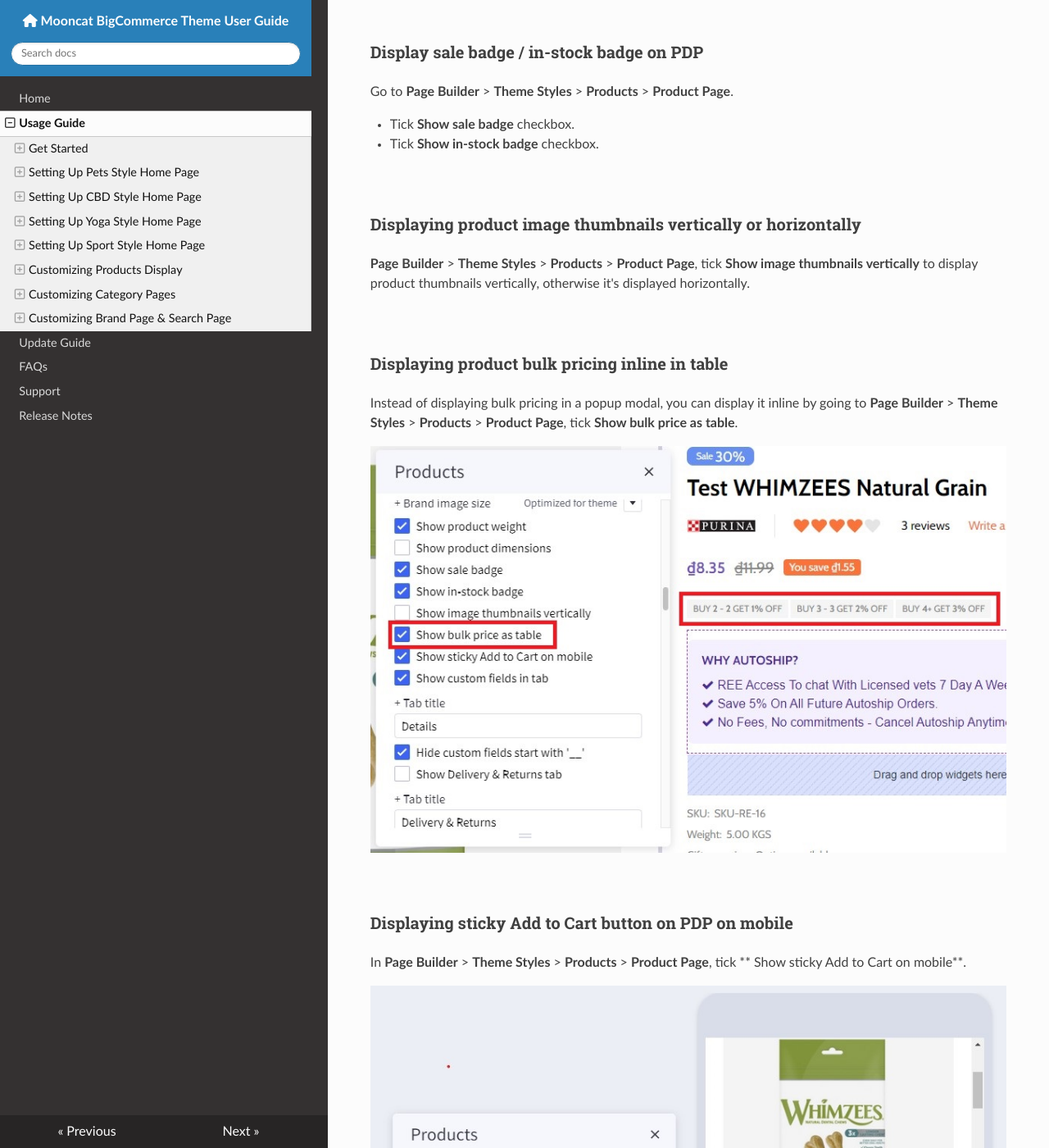
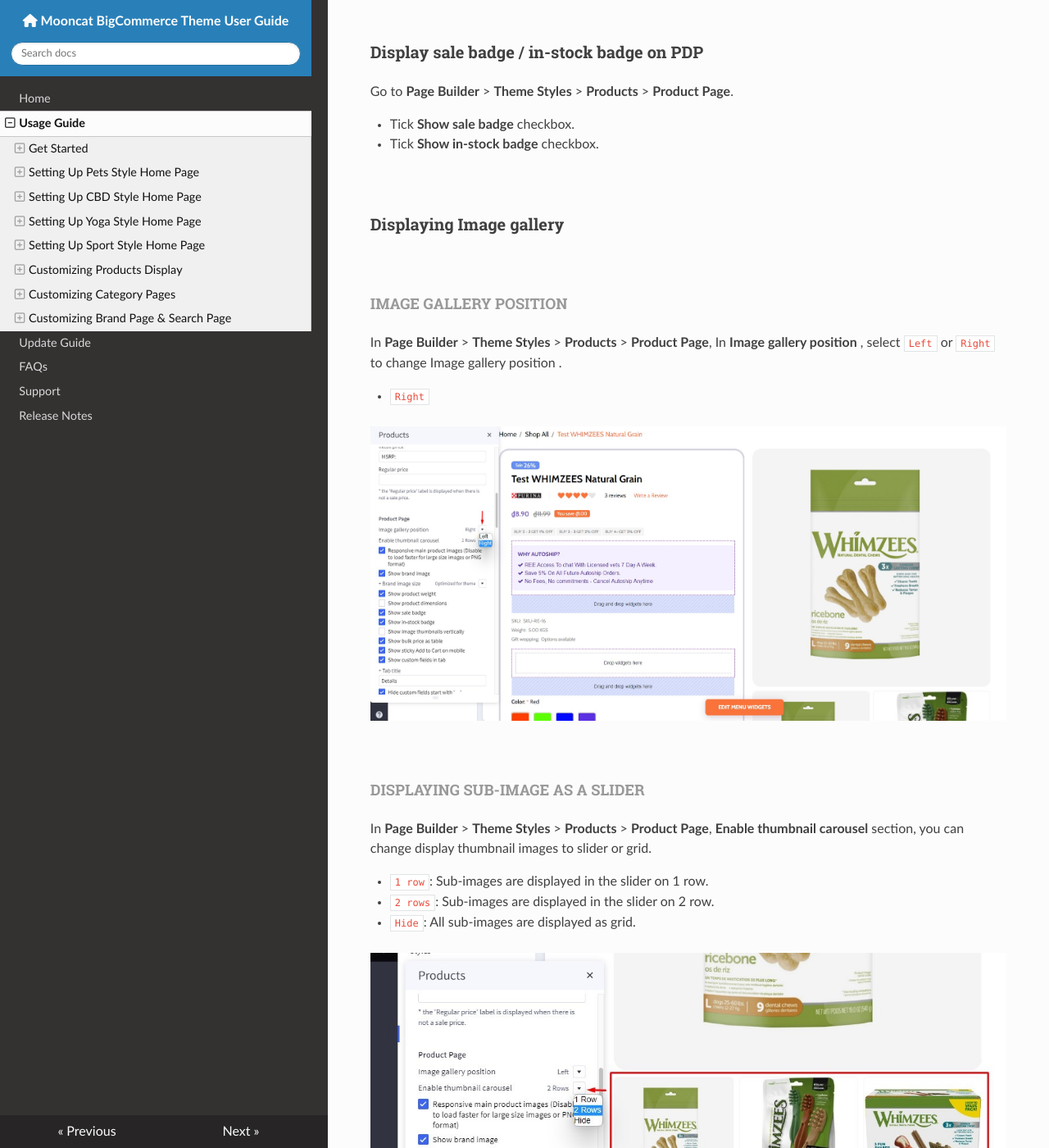
Before and after one commit to allcommerce/bc-mooncat-docs, an MkDocs documentation site: the page built from docs/usage.md, in a window 1280 px wide and 1400 px high, scrolled down 49444 px. Shown: the whole window at 82% size. Built offline with MkDocs 1.6.1, drawn with Linux system fonts in a browser that asks for light colours; nearby versions of some CDN libraries; some of the changed text lies outside the part shown.

Commit message:
### Displaying Image gallery

```diff
--- a/docs/usage.md
+++ b/docs/usage.md
@@ -882,9 +882,38 @@
 - Tick **Show sale badge** checkbox.
 - Tick **Show in-stock badge** checkbox.
 
-### Displaying product image thumbnails vertically or horizontally
+### Displaying Image gallery
 
-**Page Builder** > **Theme Styles** > **Products** > **Product Page**, tick **Show image thumbnails vertically** to display product thumbnails vertically, otherwise it's displayed horizontally.
+#### Image Gallery Position
+
+In **Page Builder** > **Theme Styles** > **Products** > **Product Page**, In **Image gallery position** , select `Left` or `Right` to change Image gallery position .
+
+- `Right`
+
+![pdp-right](img/pdp-right.jpg)
+
+
+
+#### Displaying sub-image as a slider
+
+In **Page Builder** > **Theme Styles** > **Products** > **Product Page**, **Enable thumbnail carousel** section, you can change display thumbnail images to slider or grid.
+
+- `1 row`: Sub-images are displayed in the slider on 1 row.
+
+- `2 rows`: Sub-images are displayed in the slider on 2 row.
+
+- `Hide`: All sub-images are displayed as grid.
+
+![thumbnail-2](img/thumbnail-2.jpg)
+
+
+#### Displaying product image thumbnails vertically
+
+In **Page Builder** > **Theme Styles** > **Products** > **Product Page**, checked **Show image thumbnails vertically** to display product thumbnails vertically, otherwise it's displayed horizontally.
+
+Checked **Show image thumbnails vertically**:
+
+![thumbnails-vertically](img/thumbnail-vertical.jpg)
 
 ### Displaying product bulk pricing inline in table
 
```
Also changed, not shown: docs/img/pdp-right.jpg (added), docs/img/thumbnail-2.jpg (added), docs/img/thumbnail-vertical.jpg (added).
